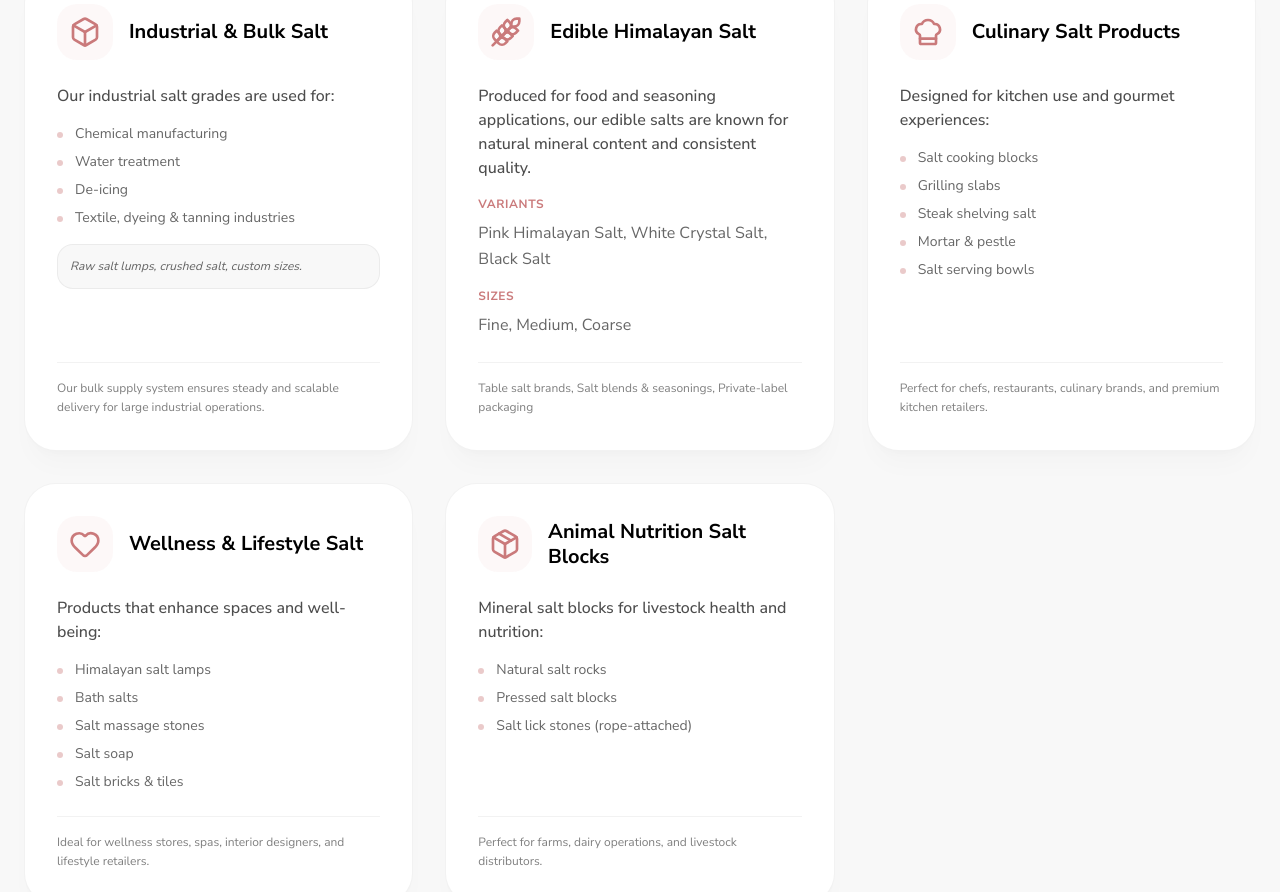
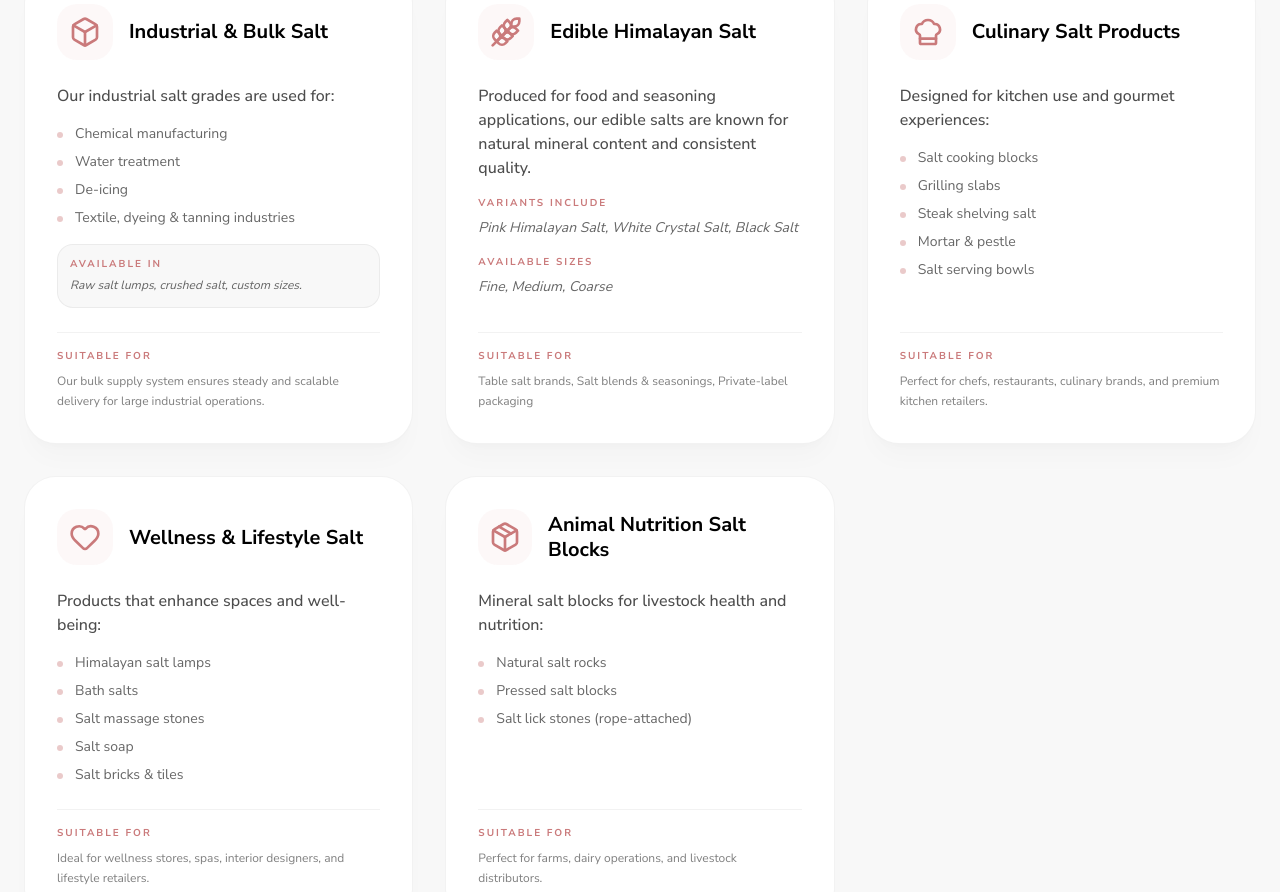
Before and after one commit to cywasay/kohistan-minerals, a Next.js app: page /about in a window 1280 px wide. Shown: the part 1300-2192 px from the top of the page. Built offline with nearby package versions, Linux system fonts and the light colour scheme.

Commit message:
docs: finalized About Us page content accuracy

```diff
--- a/src/app/about/_components/AboutCTA.jsx
+++ b/src/app/about/_components/AboutCTA.jsx
@@ -36,17 +36,16 @@ export default function AboutCTA() {
               </span>
             </h2>
 
-            <p className="text-white/80 text-xl font-medium mb-12 max-w-2xl mx-auto leading-relaxed">
-              Join our network of global distributors and industrial partners.
-              Let's discuss how we can support your business with premium
-              quality Himalayan minerals and reliable supply chains.
+            <p className="text-white/80 text-lg md:text-xl font-medium mb-12 max-w-2xl mx-auto leading-relaxed">
+              Partner with Kohistan Minerals for high-quality Himalayan salt
+              products backed by structured export support and global logistics.
             </p>
 
             <div className="flex flex-col sm:flex-row gap-6 justify-center items-center">
               <motion.button
                 whileHover={{ scale: 1.05 }}
                 whileTap={{ scale: 0.95 }}
-                className="px-10 py-5 bg-white text-[#CA7A7B] border-2 border-white rounded-full font-bold flex items-center justify-center gap-2 hover:bg-transparent hover:text-white transition-all shadow-xl shadow-black/10 group"
+                className="px-10 py-5 bg-white text-[#CA7A7B] border-2 border-white rounded-full font-extrabold flex items-center justify-center gap-2 hover:bg-transparent hover:text-white transition-all shadow-xl shadow-black/10 group"
               >
                 Request a Quote
                 <ArrowRight
@@ -58,9 +57,9 @@ export default function AboutCTA() {
               <motion.button
                 whileHover={{ scale: 1.05 }}
                 whileTap={{ scale: 0.95 }}
-                className="px-10 py-5 bg-transparent border-2 border-white text-white rounded-full font-bold flex items-center justify-center gap-2 hover:bg-white/10 transition-all group"
+                className="px-10 py-5 bg-transparent border-2 border-white text-white rounded-full font-extrabold flex items-center justify-center gap-2 hover:bg-white/10 transition-all group"
               >
-                View Catalog
+                Contact Our Sales Team
               </motion.button>
             </div>
           </div>
--- a/src/app/about/_components/AboutProducts.jsx
+++ b/src/app/about/_components/AboutProducts.jsx
@@ -136,10 +136,10 @@ export default function AboutProducts() {
 
                 {product.variants && (
                   <div>
-                    <span className="block text-xs font-bold uppercase tracking-wider text-[#CA7A7B] mb-2">
-                      Variants
+                    <span className="block text-[10px] font-bold uppercase tracking-[0.2em] text-[#CA7A7B] mb-1.5">
+                      Variants include
                     </span>
-                    <p className="text-black/60 leading-relaxed">
+                    <p className="text-black/60 text-sm leading-relaxed italic">
                       {product.variants}
                     </p>
                   </div>
@@ -147,10 +147,10 @@ export default function AboutProducts() {
 
                 {product.sizes && (
                   <div>
-                    <span className="block text-xs font-bold uppercase tracking-wider text-[#CA7A7B] mb-2">
-                      Sizes
+                    <span className="block text-[10px] font-bold uppercase tracking-[0.2em] text-[#CA7A7B] mb-1.5">
+                      Available sizes
                     </span>
-                    <p className="text-black/60 leading-relaxed">
+                    <p className="text-black/60 text-sm leading-relaxed italic">
                       {product.sizes}
                     </p>
                   </div>
@@ -158,6 +158,9 @@ export default function AboutProducts() {
 
                 {product.formats && (
                   <div className="bg-[#F8F8F8] p-3 rounded-xl border border-black/5">
+                    <span className="block text-[10px] font-bold uppercase tracking-[0.2em] text-[#CA7A7B] mb-1">
+                      Available in
+                    </span>
                     <p className="text-black/60 text-xs leading-relaxed italic">
                       {product.formats}
                     </p>
@@ -166,6 +169,9 @@ export default function AboutProducts() {
               </div>
 
               <div className="mt-6 pt-4 border-t border-black/5">
+                <span className="block text-[10px] font-bold uppercase tracking-[0.2em] text-[#CA7A7B] mb-2">
+                  Suitable for
+                </span>
                 <p className="text-black/50 text-xs leading-relaxed">
                   {product.extra || product.usage || product.target}
                 </p>
```
